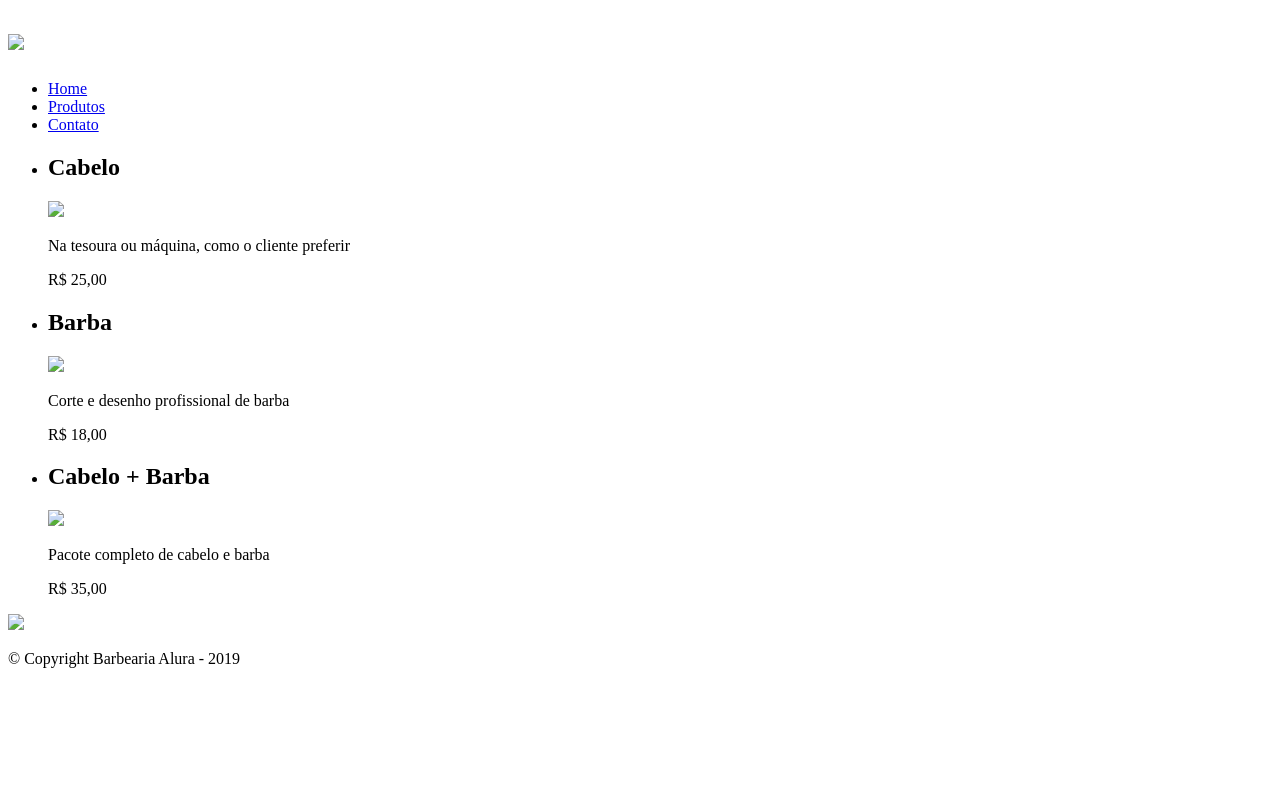
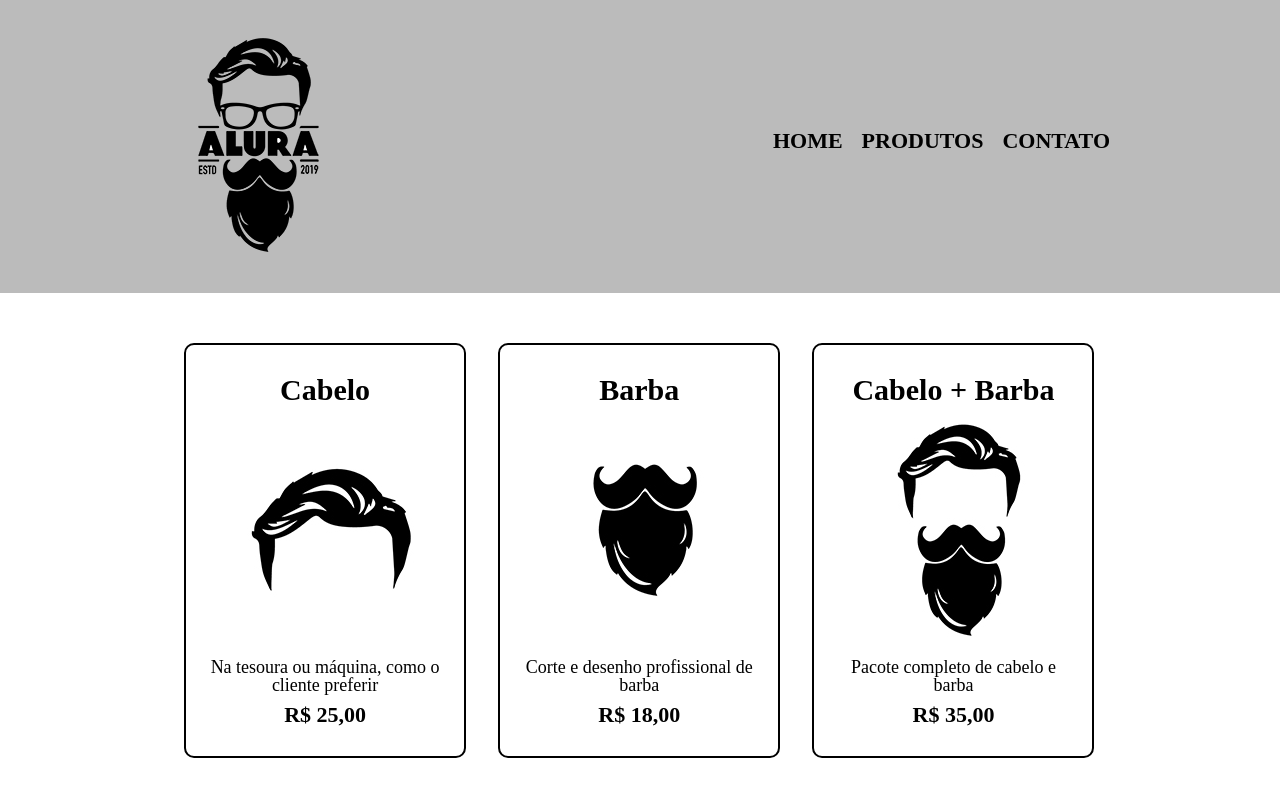
Before and after one commit to lucascosta9349/Barbearia, a plain HTML site: page produtos.html in a window 1280 px wide. Drawn offline with Linux system fonts and the light colour scheme.

Commit message:
organização

```diff
--- /dev/null
+++ b/CSS/reset.css
@@ -0,0 +1,48 @@
+/* http://meyerweb.com/eric/tools/css/reset/
+   v2.0 | 20110126
+   License: none (public domain)
+*/
+
+html, body, div, span, applet, object, iframe,
+h1, h2, h3, h4, h5, h6, p, blockquote, pre,
+a, abbr, acronym, address, big, cite, code,
+del, dfn, em, img, ins, kbd, q, s, samp,
+small, strike, strong, sub, sup, tt, var,
+b, u, i, center,
+dl, dt, dd, ol, ul, li,
+fieldset, form, label, legend,
+table, caption, tbody, tfoot, thead, tr, th, td,
+article, aside, canvas, details, embed,
+figure, figcaption, footer, header, hgroup,
+menu, nav, output, ruby, section, summary,
+time, mark, audio, video {
+	margin: 0;
+	padding: 0;
+	border: 0;
+	font-size: 100%;
+	font: inherit;
+	vertical-align: baseline;
+}
+/* HTML5 display-role reset for older browsers */
+article, aside, details, figcaption, figure,
+footer, header, hgroup, menu, nav, section {
+	display: block;
+}
+body {
+	line-height: 1;
+}
+ol, ul {
+	list-style: none;
+}
+blockquote, q {
+	quotes: none;
+}
+blockquote:before, blockquote:after,
+q:before, q:after {
+	content: '';
+	content: none;
+}
+table {
+	border-collapse: collapse;
+	border-spacing: 0;
+}
--- /dev/null
+++ b/CSS/style-home.css
@@ -0,0 +1,48 @@
+#banner {
+	width:100%;
+}
+
+.principal{
+	background: #CCCCCC;
+	padding: 30px;
+}
+
+.titulo-principal {
+	padding-left: 20px;
+}
+
+.titulo-centralizado {
+	text-align: center
+}
+
+p {
+	text-align: center;
+}
+
+#missao {
+	font-size: 20px
+}
+
+em strong {
+	color: #FF0000;
+}
+
+.itens {
+	font-style: italic
+}
+
+.beneficios {
+	background: #FFFFFF;
+	padding: 20px;
+}
+
+ul {
+	display: inline-block;
+	vertical-align: top;
+	width: 20%;
+	margin-right: 15%;
+}
+
+.imagembeneficios {
+	width: 50%;
+}
--- /dev/null
+++ b/CSS/style.css
@@ -0,0 +1,150 @@
+header {
+	background: #BBBBBB;
+	padding: 20px 0;
+}
+
+.caixa {
+	position: relative;
+	width: 940px;
+	margin: 0 auto;
+}
+
+nav {
+	position: absolute;
+	top: 110px;
+	right: 0;
+}
+
+nav li {
+	display: inline;
+	margin: 0 0 0 15px;
+}
+
+nav a {
+	text-transform: uppercase;
+	color: #000000;
+	font-weight: bold;
+	font-size: 22px;
+	text-decoration: none;
+}
+
+nav a:hover {
+	color: #C78C19;
+	text-decoration: underline;
+}
+
+.produtos {
+	width: 940px;
+	margin: 0 auto;
+	padding: 50px 0;
+}
+
+.produtos li {
+	display: inline-block;
+	text-align: center;
+	width: 30%;
+	vertical-align: top;
+	margin: 0 1.5%;
+	padding: 30px 20px;
+	box-sizing: border-box;
+	border: 2px solid #000000;
+	border-radius: 10px;
+}
+
+.produtos li:hover {
+	border-color: #C78C19;
+}
+
+.produtos li:active {
+	border-color: #088C19;
+}
+
+.produtos li:hover h2 {
+	font-size: 34px;
+}
+
+.produtos h2 {
+	font-size: 30px;
+	font-weight: bold;
+}
+
+.produto-descricao {
+	font-size: 18px;
+}
+
+.produto-preco {
+	font-size: 22px;
+	font-weight: bold;
+	margin-top: 10px;
+}
+
+footer {
+	text-align: center;
+	background: url("bg.jpg");
+	padding: 40px 0;
+}
+
+.copyright {
+	color: #FFFFFF;
+	font-size: 13px;
+	margin: 20px 0 0;
+}
+
+main {
+	width: 940px;
+	margin: 0 auto;
+}
+
+form {
+	margin: 40px 0;
+}
+
+form label, form legend {
+	display:block;
+	font-size: 20px;
+	margin: 0 0 10px;
+}
+
+.input-padrao {
+	display: block;
+	margin: 0 0 20px;
+	padding: 10px 25px;
+	width: 50%;
+}
+
+.checkbox {
+	margin: 20px 0;
+}
+
+.enviar {
+	width:40%;
+	padding: 15px 0;
+	background: orange;
+	color: white;
+	font-weight: bold;
+	font-size: 18px;
+	border: none;
+	border-radius: 5px;
+	transition: 1s all;
+	cursor: pointer;
+}
+
+.enviar:hover {
+	background: darkorange;
+	transform: scale(1.2);
+}
+
+table {
+	margin: 20px 0 40px;
+}
+
+thead {
+	background: #555555;
+	color: white;
+	font-weight: bold;
+}
+
+td, th {
+	border: 1px solid #000000;
+	padding: 8px 15px;
+}
--- a/produtos.html
+++ b/produtos.html
@@ -4,13 +4,13 @@
 		<meta charset="UTF-8">
 		<title>Produtos - Barbearia Alura</title>
 
-		<link rel="stylesheet" href="reset.css">
-		<link rel="stylesheet" href="style.css">
+		<link rel="stylesheet" href="/CSS/reset.css">
+		<link rel="stylesheet" href="/CSS/style.css">
 	</head>
 	<body>
 		<header>
 			<div class="caixa">
-				<h1><img src="logo.png"></h1>
+				<h1><img src="/IMAGENS/logo.png"></h1>
 
 				<nav>
 					<ul>
@@ -26,19 +26,19 @@
 			<ul class="produtos">
 				<li>
 					<h2>Cabelo</h2>
-					<img src="cabelo.jpg">
+					<img src="/IMAGENS/cabelo.jpg">
 					<p class="produto-descricao">Na tesoura ou máquina, como o cliente preferir</p>
 					<p class="produto-preco">R$ 25,00</p>
 				</li>
 				<li>
 					<h2>Barba</h2>
-					<img src="barba.jpg">
+					<img src="/IMAGENS/barba.jpg">
 					<p class="produto-descricao">Corte e desenho profissional de barba</p>
 					<p class="produto-preco">R$ 18,00</p>
 				</li>
 				<li>
 					<h2>Cabelo + Barba</h2>
-					<img src="cabelo+barba.jpg">
+					<img src="/IMAGENS/cabelo+barba.jpg">
 					<p class="produto-descricao">Pacote completo de cabelo e barba</p>
 					<p class="produto-preco">R$ 35,00</p>
 				</li>
@@ -46,7 +46,7 @@
 		</main>
 
 		<footer>
-			<img src="logo-branco.png">
+			<img src="/IMAGENS/logo-branco.png">
 			<p class="copyright">&copy; Copyright Barbearia Alura - 2019</p>
 		</footer>
 	</body>
```
Also changed, not shown: contato.html (+4 -4 lines), index.html (+24 -8 lines), IMAGENS/banner.jpg (added), IMAGENS/barba.jpg (added), IMAGENS/beneficios.jpg (added), IMAGENS/bg.jpg (added), IMAGENS/cabelo+barba.jpg (added), IMAGENS/cabelo.jpg (added), IMAGENS/logo-branco.png (added), IMAGENS/logo.png (added).
